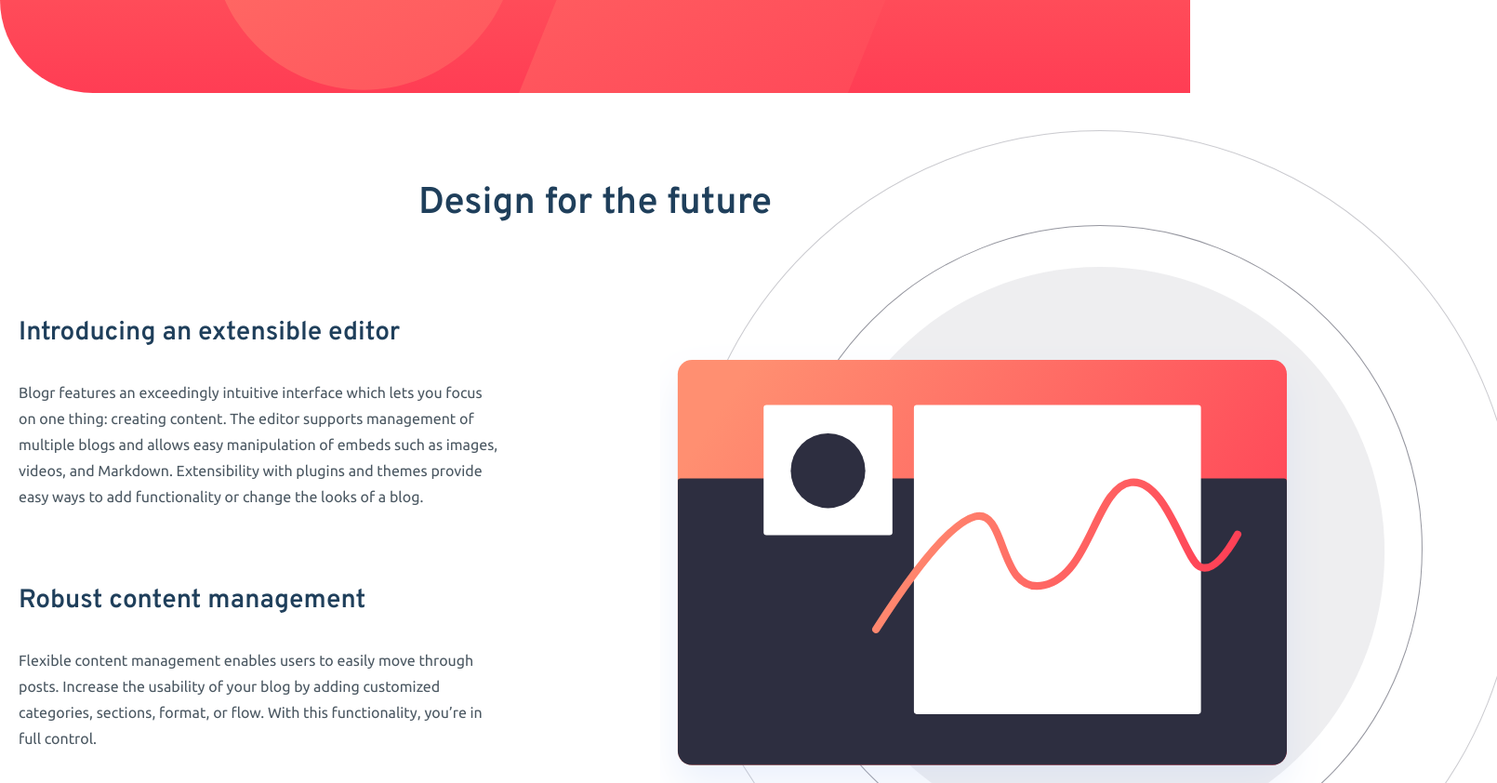
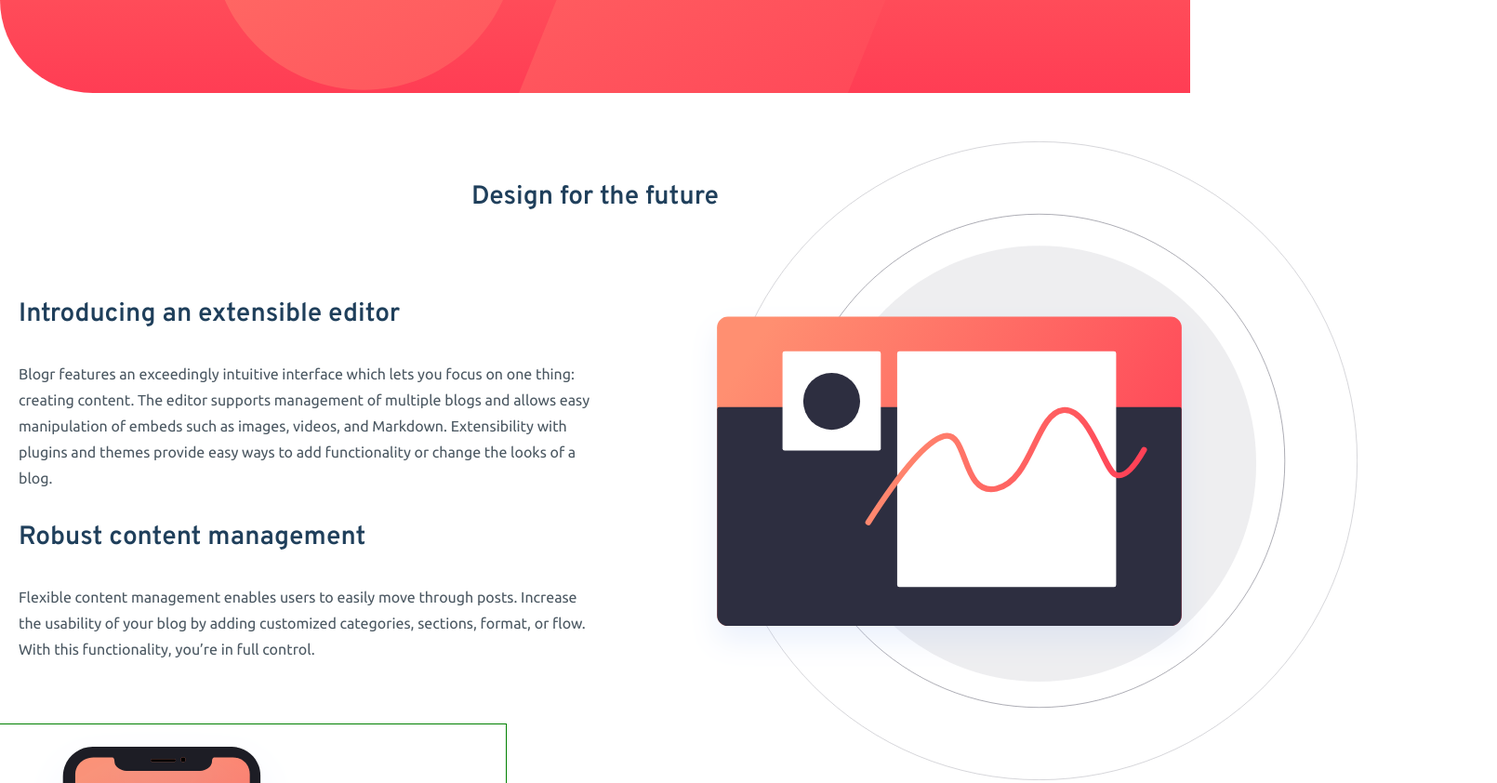
Before and after one commit to ioangheraszim/Blogr-LandingPage-FE, a plain HTML site: page index.html in a window 1280 px wide. Shown: the part 448-1290 px from the top of the page at 93% size, 1610 px wide, since content can reach past the window. Drawn offline with Linux system fonts and the light colour scheme.

Commit message:
finished first and second section of the main section

```diff
--- a/index.html
+++ b/index.html
@@ -66,23 +66,26 @@
   <main class="container main-content">
     <section class="normal">
       <h2 class="first-section-title">Design for the future</h2>
+      <img class="mobile-image" src="./images/illustration-editor-mobile.svg" alt="">
     </section>
+
     <section class="normal top-pub">
-      <div class="left-info">
-        <div>
+      <div class="left-side">
+        <div class="div-1">
           <h2>Introducing an extensible editor</h2>
           <p>Blogr features an exceedingly intuitive interface which lets you focus on one thing: creating content.
             The editor supports management of multiple blogs and allows easy manipulation of embeds such as images,
             videos, and Markdown. Extensibility with plugins and themes provide easy ways to add functionality or
             change the looks of a blog.</p>
         </div>
-        <div>
+        <div class="div-2">
           <h2>Robust content management</h2>
           <p>Flexible content management enables users to easily move through posts. Increase the usability of your blog
             by adding customized categories, sections, format, or flow. With this functionality, you’re in full control.</p>
         </div>
       </div>
-      <div class="editor-image">
+      <div class="right-side">
+        <img src="./images/illustration-editor-desktop.svg" alt="">
       </div>
     </section>
     <section class="normal abnormal">
--- a/style.scss
+++ b/style.scss
@@ -231,18 +231,23 @@ a {
 .main-content {
     padding: 1.25rem;
 
+    .top-pub {
+        .right-side {
+            display: none;
+            img {
+                display: none;
+            }
+        }
+    }
+
     .normal {
         margin-top: 3.6rem;
 
-        .first-section-title {
-            text-align: center;
-            font-size: 2.5rem;
-            font-weight: 700;
-            color:$v-dark-blue;
-            margin-bottom: 6rem;
+        .mobile-image {
+            width: 100%;
         }
 
-        .left-info {
+        .left-side {
             div {
                 margin-bottom: 5rem;
             }
@@ -348,7 +353,7 @@ a {
 }
 
 // Desktop responsivity
-@media (min-width:1045px) {
+@media (min-width:1040px) {
     .container {
         margin: 0 auto;
         max-width: 90rem;
@@ -450,14 +455,31 @@ a {
     }
 
     .main-content {
+
+        .mobile-image {
+            display: none;
+        }
+
         .top-pub {
+
+            display: flex;
+            justify-content: space-between;
+
+
             position: relative;
 
-            .left-info {
+            .left-side {
+
+
+
                 display: flex;
                 flex-direction: column;
-                justify-content: flex-start;
-                max-width: 520px;
+                width: 100%;
+
+                .div-1 {
+                    margin-top: 2rem;
+                    margin-bottom: 2rem;
+                }
 
                 h2 {
                     padding: 0;
@@ -471,14 +493,24 @@ a {
 
             }
 
-            .editor-image {
-                background: url(./images/illustration-editor-desktop.svg) no-repeat center center/cover;
-                position: absolute;
-                top: -200px;
-                right: -350px;
-                width: 900px;
-                height: 900px;
+            .right-side {
+
+                display: flex;
+                width: 100%;
+                position: relative;
+
+                img {
+
+                    display: flex;
+                    position: absolute;
+
+                    top: -30%;
+                    right: -200px;
+                    width: 720px;
+
+                }
             }
+
         }
 
         .abnormal {
```
Also changed, not shown: style.css, 1 other file.
